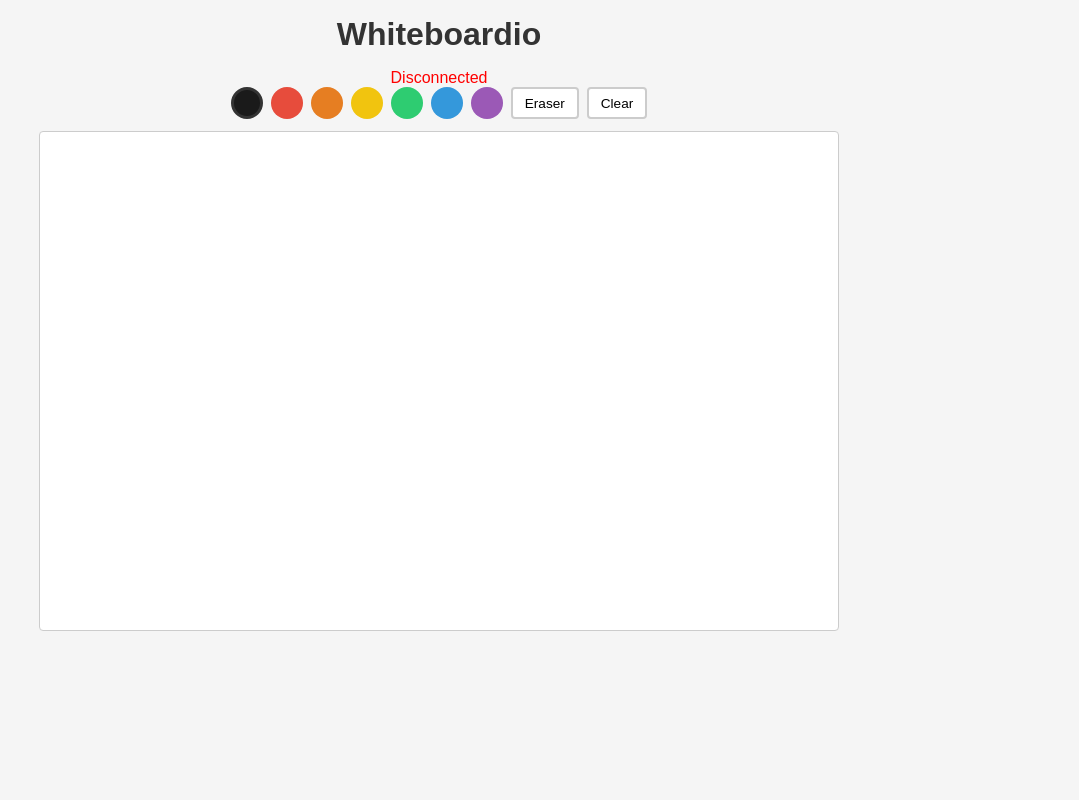
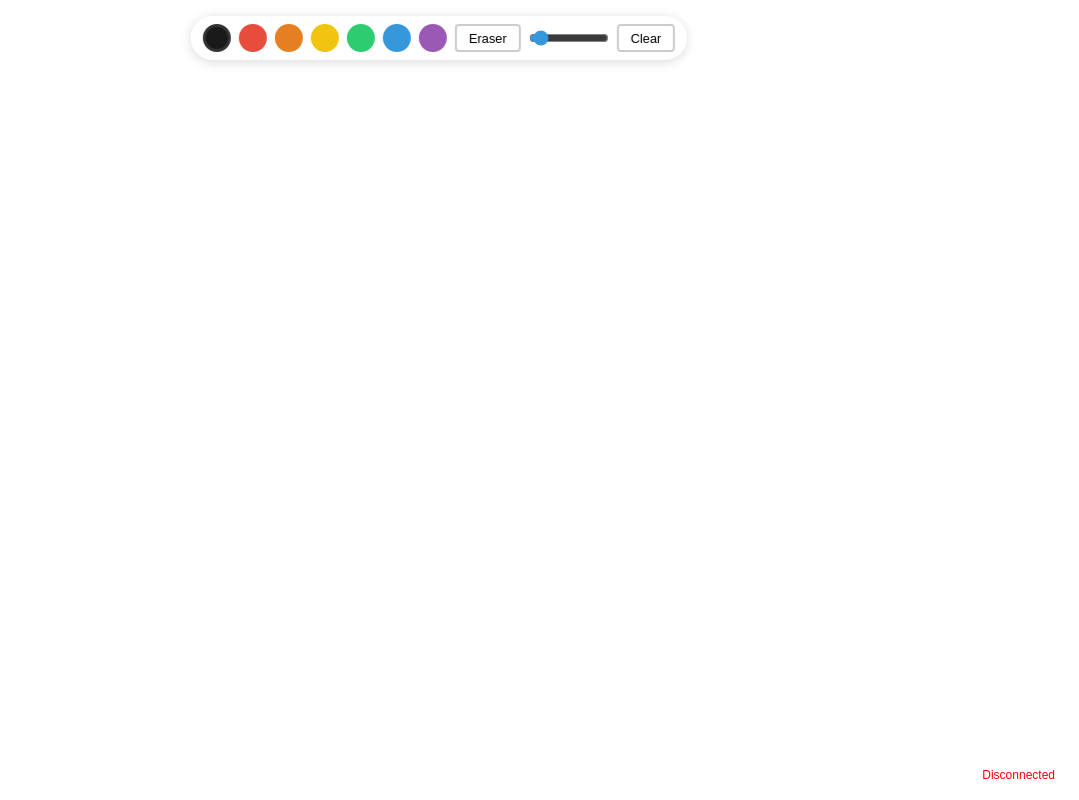
Before and after one commit to WILGROSS/Whiteboardio, a website: page public/index.html in a window 1280 px wide. Shown: the whole page, without its empty margins (201-1280 px from the left). Drawn offline with Linux system fonts and the light colour scheme.

Commit message:
Make canvas fullscreen, add thickness slider

```diff
--- a/public/client.js
+++ b/public/client.js
@@ -1,8 +1,6 @@
 const ws = new WebSocket(`ws://${location.host}`);
 
-const status = document.createElement('p');
-status.id = 'status';
-document.body.insertBefore(status, document.querySelector('#toolbar'));
+const status = document.getElementById('status');
 
 ws.addEventListener('open', () => {
   status.textContent = 'Connected';
@@ -26,8 +24,13 @@ ws.addEventListener('message', (event) => {
 const canvas = document.getElementById('canvas');
 const ctx = canvas.getContext('2d');
 
-canvas.width = 800;
-canvas.height = 500;
+function resizeCanvas() {
+  canvas.width = window.innerWidth;
+  canvas.height = window.innerHeight;
+}
+
+resizeCanvas();
+window.addEventListener('resize', resizeCanvas);
 
 let drawing = false;
 let lastX = 0;
@@ -38,6 +41,7 @@ let erasing = false;
 // Toolbar
 const swatches = document.querySelectorAll('.swatch');
 const eraserBtn = document.getElementById('eraser');
+const thicknessSlider = document.getElementById('thickness');
 
 swatches[0].classList.add('active');
 
@@ -86,7 +90,7 @@ canvas.addEventListener('mousemove', (e) => {
   if (!drawing) return;
   const { x, y } = getPos(e);
   const color = erasing ? '#ffffff' : currentColor;
-  const lineWidth = erasing ? 20 : 3;
+  const lineWidth = erasing ? Number(thicknessSlider.value) * 4 : Number(thicknessSlider.value);
   drawLine(lastX, lastY, x, y, color, lineWidth);
   if (ws.readyState === WebSocket.OPEN) {
     ws.send(JSON.stringify({ type: 'draw', x0: lastX, y0: lastY, x1: x, y1: y, color, lineWidth }));
--- a/public/index.html
+++ b/public/index.html
@@ -7,7 +7,7 @@
   <link rel="stylesheet" href="style.css" />
 </head>
 <body>
-  <h1>Whiteboardio</h1>
+  <p id="status"></p>
   <div id="toolbar">
     <button class="swatch" data-color="#1a1a1a" style="background:#1a1a1a"></button>
     <button class="swatch" data-color="#e74c3c" style="background:#e74c3c"></button>
@@ -17,6 +17,7 @@
     <button class="swatch" data-color="#3498db" style="background:#3498db"></button>
     <button class="swatch" data-color="#9b59b6" style="background:#9b59b6"></button>
     <button id="eraser">Eraser</button>
+    <input type="range" id="thickness" min="1" max="30" value="3" title="Line thickness" />
     <button id="clear">Clear</button>
   </div>
   <canvas id="canvas"></canvas>
--- a/public/style.css
+++ b/public/style.css
@@ -5,29 +5,51 @@
 }
 
 body {
+  overflow: hidden;
+  background: #fff;
   font-family: sans-serif;
-  background: #f5f5f5;
-  display: flex;
-  flex-direction: column;
-  align-items: center;
-  padding: 1rem;
 }
 
-h1 {
-  margin-bottom: 1rem;
-  color: #333;
+canvas {
+  display: block;
+  position: fixed;
+  top: 0;
+  left: 0;
+  width: 100vw;
+  height: 100vh;
+  cursor: crosshair;
+}
+
+#status {
+  position: fixed;
+  bottom: 1rem;
+  right: 1rem;
+  font-size: 0.75rem;
+  background: rgba(255,255,255,0.8);
+  padding: 2px 8px;
+  border-radius: 4px;
+  z-index: 10;
 }
 
 #toolbar {
+  position: fixed;
+  top: 1rem;
+  left: 50%;
+  transform: translateX(-50%);
   display: flex;
   gap: 8px;
   align-items: center;
-  margin-bottom: 0.75rem;
+  background: rgba(255, 255, 255, 0.85);
+  backdrop-filter: blur(6px);
+  padding: 8px 12px;
+  border-radius: 999px;
+  box-shadow: 0 2px 12px rgba(0,0,0,0.15);
+  z-index: 10;
 }
 
 .swatch {
-  width: 32px;
-  height: 32px;
+  width: 28px;
+  height: 28px;
   border: 3px solid transparent;
   border-radius: 50%;
   cursor: pointer;
@@ -41,12 +63,12 @@ h1 {
 #eraser,
 #clear {
   padding: 4px 12px;
-  height: 32px;
+  height: 28px;
   border: 2px solid #ccc;
   border-radius: 4px;
   background: #fff;
   cursor: pointer;
-  font-size: 0.85rem;
+  font-size: 0.8rem;
 }
 
 #eraser.active {
@@ -59,11 +81,8 @@ h1 {
   color: #e74c3c;
 }
 
-canvas {
-  background: #fff;
-  border: 1px solid #ccc;
-  border-radius: 4px;
-  cursor: crosshair;
-  width: 800px;
-  height: 500px;
+#thickness {
+  width: 80px;
+  cursor: pointer;
+  accent-color: #3498db;
 }
```
